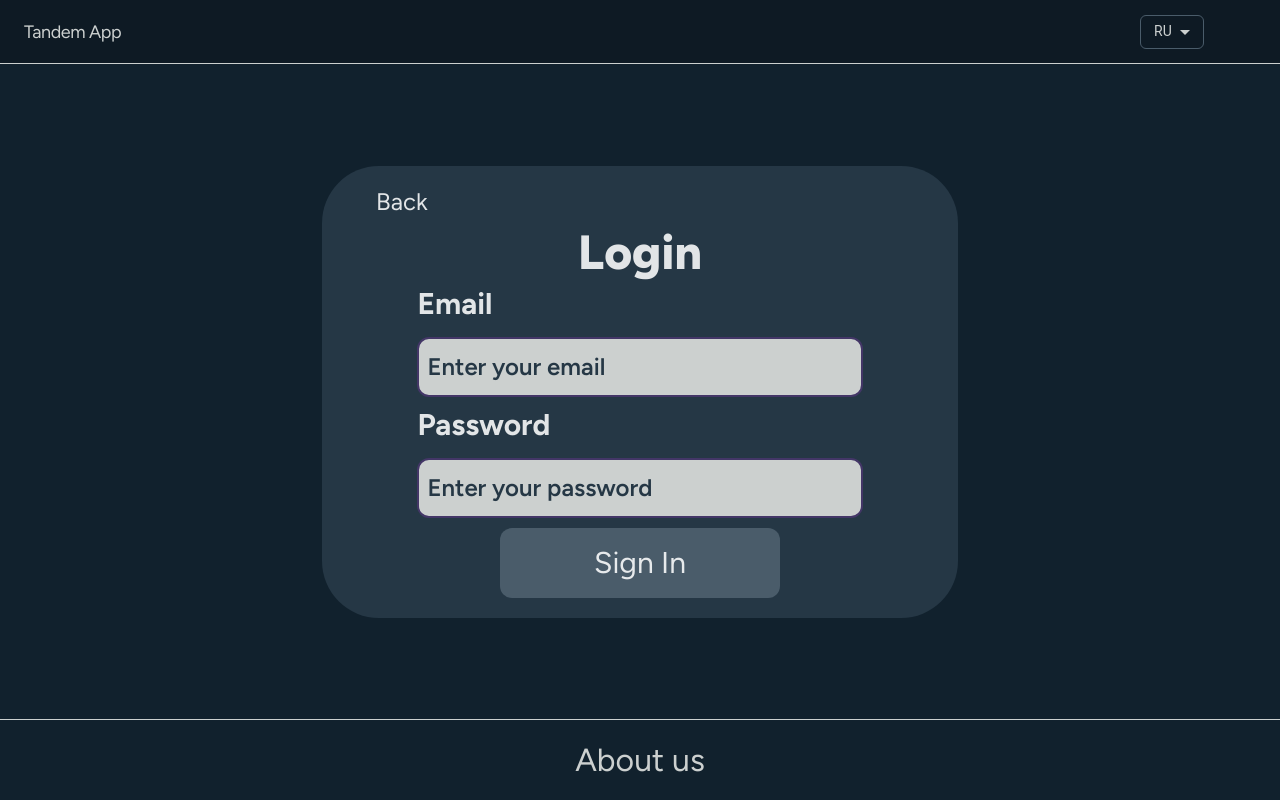
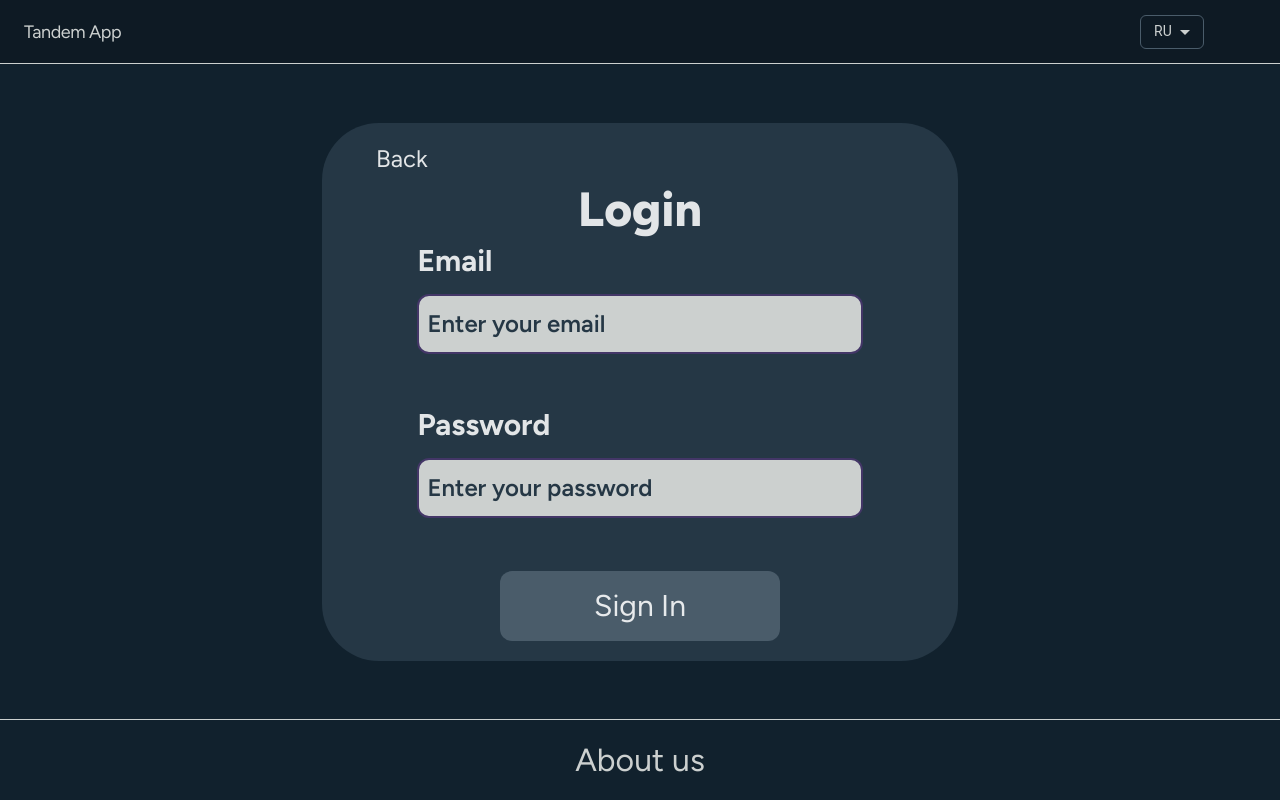
Before and after one commit to Alcopatriarch/RS-Tandem, a React (Vite) app in the folder rs-tandem-app/: page / in a window 1280 px wide. Built offline with nearby package versions, Linux system fonts and the light colour scheme; some icons are missing.

Commit message:
refactor:change the way errors are displayed

```diff
--- a/rs-tandem-app/src/components/features/Auth/AuthInput.tsx
+++ b/rs-tandem-app/src/components/features/Auth/AuthInput.tsx
@@ -21,9 +21,9 @@ const AuthInput = ({
         className="font-figtree text-2xl w-full font-semibold placeholder-japanese-indigo text-japanese-indigo h-15 p-2 rounded-xl max-w-[680px] border-american-blue border-2 bg-american-silver focus:outline-none focus:ring-2 focus:ring-blue-400"
         {...register}
       />
-      {error?.message && (
-        <p className="text-[red] text-xl font-bold">{String(error.message)}</p>
-      )}
+      <p className="text-[red] text-xl font-bold h-7">
+        {error?.message ? String(error.message) : " "}
+      </p>
     </div>
   );
 };
```
